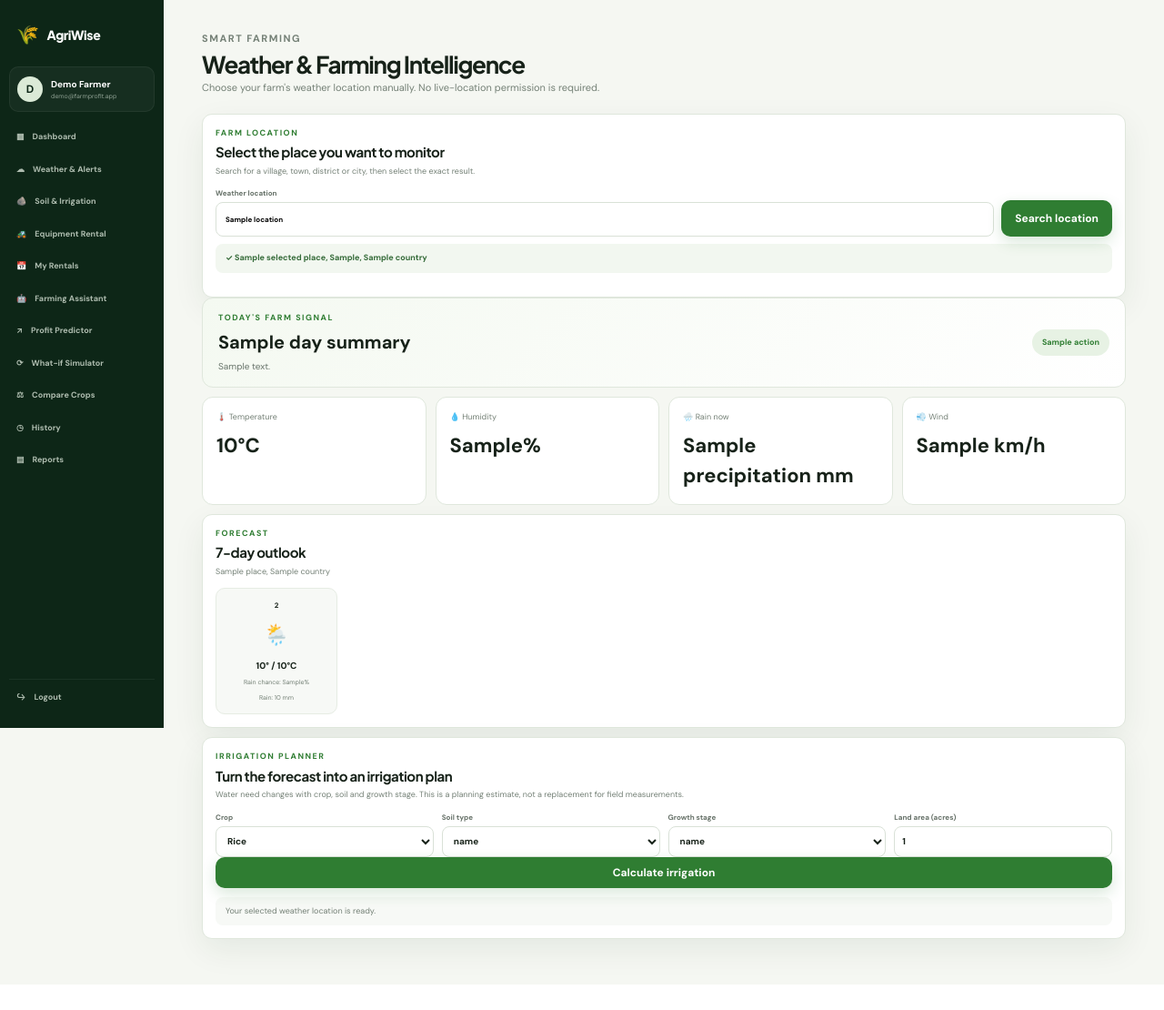
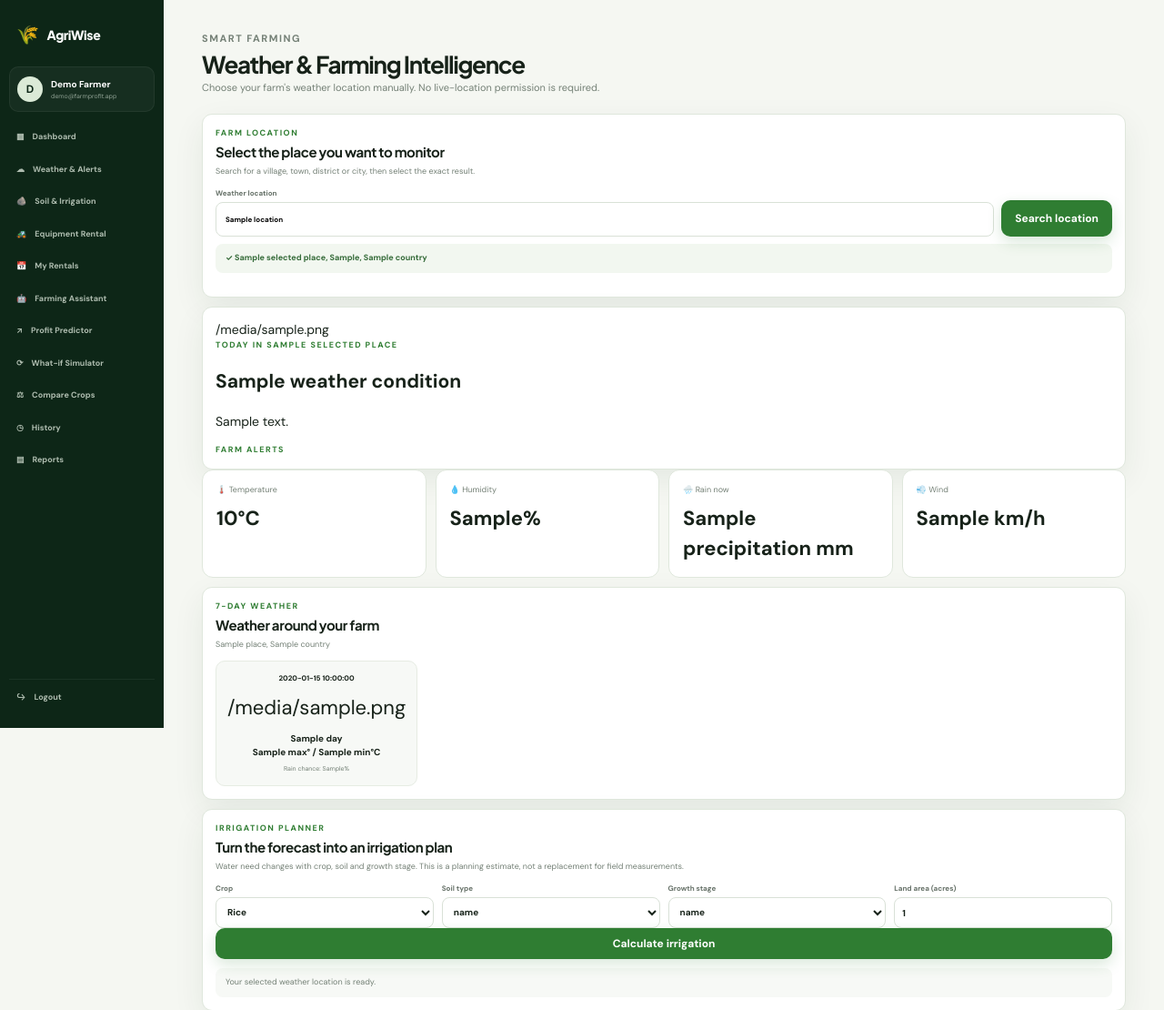
Before and after one commit to 99240041346-beep/99240041346-beep-99240041346-beep-farmprofit-hackatho, a Flask app: template templates/weather.html in a window 1280 px wide. Shown: the top 1110 px of the page at 91% size. Before the commit the page ends 1082 px from the top, so only its background shows below. Run offline with Flask 3, Linux system fonts and the light colour scheme; a user stored in the database is signed in; tables that the repository leaves empty hold one stand-in row (values such as "Sample post"); the template is opened without the code that fills it: most values are stand-ins (such as "Sample title", 1, 10 or a date in 2020).

Commit message:
Show simple weather conditions and farm alerts

```diff
--- a/templates/weather.html
+++ b/templates/weather.html
@@ -8,9 +8,14 @@
 <div id="selectedWeatherLocation" class="selected-location">{% if selected_place %}✓ {{ selected_place.name }}{% if selected_place.admin1 %}, {{ selected_place.admin1 }}{% endif %}{% if selected_place.country %}, {{ selected_place.country }}{% endif %}{% else %}Search and select a location to load weather.{% endif %}</div></section>
 {% if error %}<div class="flash error">{{ error }}</div>{% endif %}
 {% if weather %}
-{% if day_summary %}<div class="day-summary"><div><div class="eyebrow">TODAY'S FARM SIGNAL</div><h2>{{ day_summary.label }}</h2><p>{{ day_summary.message }}</p></div><strong>{{ day_summary.action }}</strong></div>{% endif %}
+{% if weather_condition %}
+<section class="panel weather-now-panel">
+  <div class="weather-now-main"><div class="weather-icon-large">{{ weather_condition.icon }}</div><div><div class="eyebrow">TODAY IN {{ selected_place.name|upper }}</div><h2>{{ weather_condition.label }}</h2><p>{{ weather_condition.description }}</p></div></div>
+  <div class="weather-alerts"><div class="eyebrow">FARM ALERTS</div>{% for alert in weather_condition.alerts %}<div class="weather-alert"><span>{{ alert[0] }}</span><div><strong>{{ alert[1] }}</strong><p>{{ alert[2] }}</p></div></div>{% endfor %}</div>
+</section>
+{% endif %}
 <div class="stats-grid weather-stats"><div class="stat-card"><span>🌡️ Temperature</span><strong>{{ weather.current.temperature_2m }}°C</strong></div><div class="stat-card"><span>💧 Humidity</span><strong>{{ weather.current.relative_humidity_2m }}%</strong></div><div class="stat-card"><span>🌧️ Rain now</span><strong>{{ weather.current.precipitation }} mm</strong></div><div class="stat-card"><span>💨 Wind</span><strong>{{ weather.current.wind_speed_10m }} km/h</strong></div></div>
-<section class="panel"><div class="panel-head"><div><div class="eyebrow">FORECAST</div><h2>7-day outlook</h2><p>{{ weather.place.name }}, {{ weather.place.country }}</p></div></div><div class="forecast-grid">{% for i in range(weather.daily.time|length) %}<div class="forecast-card"><b>{{ weather.daily.time[i] }}</b><span>🌦️</span><strong>{{ weather.daily.temperature_2m_max[i] }}° / {{ weather.daily.temperature_2m_min[i] }}°C</strong><small>Rain chance: {{ weather.daily.precipitation_probability_max[i] }}%</small><small>Rain: {{ weather.daily.precipitation_sum[i] }} mm</small></div>{% endfor %}</div></section>
+<section class="panel"><div class="panel-head"><div><div class="eyebrow">7-DAY WEATHER</div><h2>Weather around your farm</h2><p>{{ weather.place.name }}, {{ weather.place.country }}</p></div></div><div class="forecast-grid">{% for day in weather_condition.daily %}<div class="forecast-card"><b>{{ day.date }}</b><span>{{ day.icon }}</span><strong>{{ day.label }}</strong><strong>{{ day.max }}° / {{ day.min }}°C</strong><small>Rain chance: {{ day.rain_probability }}%</small></div>{% endfor %}</div></section>
 <section class="panel agri-intelligence-panel"><div class="panel-head"><div><div class="eyebrow">IRRIGATION PLANNER</div><h2>Turn the forecast into an irrigation plan</h2><p>Water need changes with crop, soil and growth stage. This is a planning estimate, not a replacement for field measurements.</p></div></div>
 <div class="field-row four irrigation-controls"><label>Crop<select id="irrigationCrop">{% for crop, info in crops.items() %}<option value="{{ crop }}">{{ crop }}</option>{% endfor %}</select></label><label>Soil type<select id="irrigationSoil">{% for soil in soil_profiles.keys() %}<option value="{{ soil }}" {% if soil=='Loamy' %}selected{% endif %}>{{ soil }}</option>{% endfor %}</select></label><label>Growth stage<select id="irrigationStage">{% for stage in crop_stages.keys() %}<option value="{{ stage }}" {% if stage=='Vegetative' %}selected{% endif %}>{{ stage }}</option>{% endfor %}</select></label><label>Land area (acres)<input id="irrigationArea" type="number" min="0.1" step="0.1" value="1"></label></div>
 <div class="irrigation-action-wrap"><button class="btn btn-primary" type="button" id="checkIrrigation">Calculate irrigation</button></div><div id="irrigationStatus" class="irrigation-status">Your selected weather location is ready.</div><div id="irrigationResult" class="irrigation-result" hidden></div></section>
```
